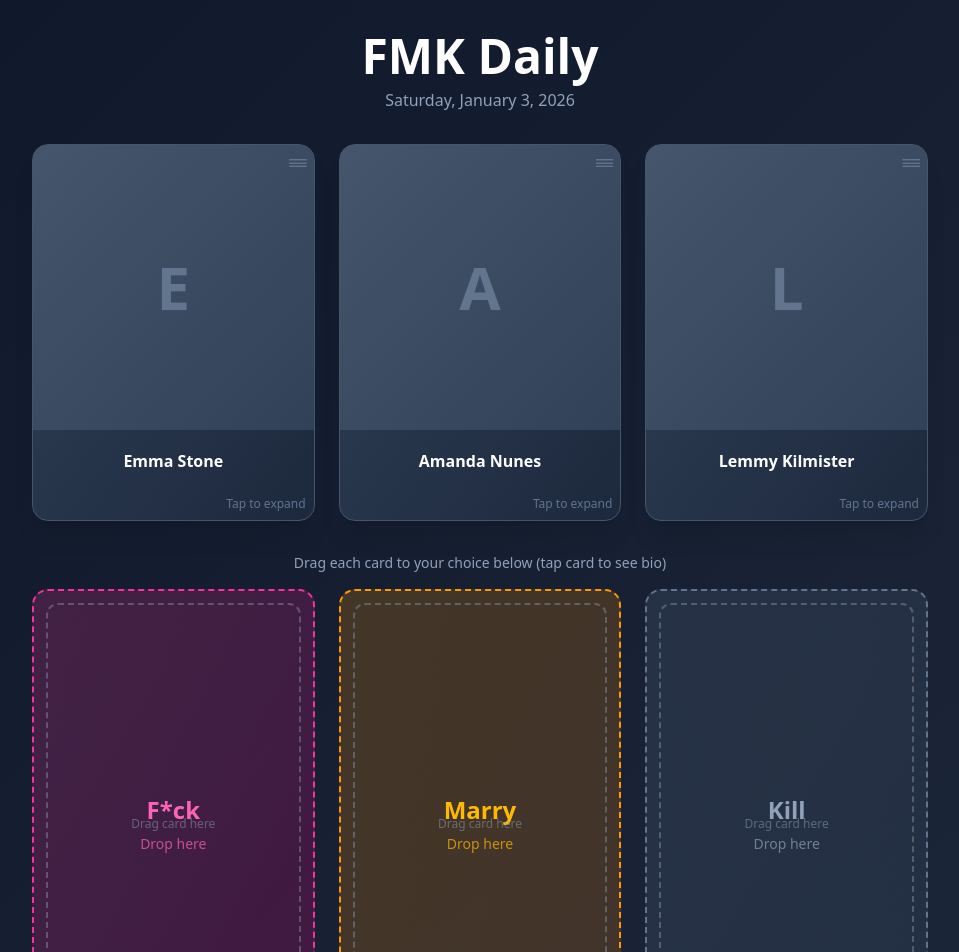
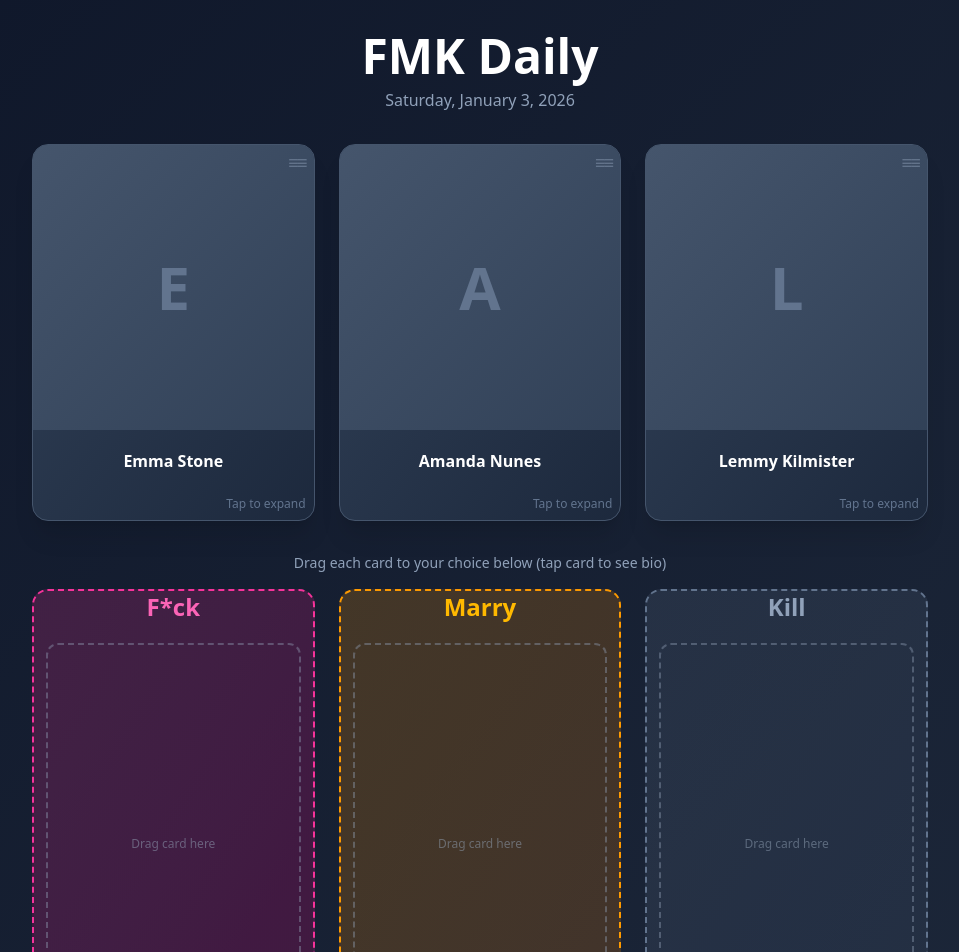
Before and after one commit to TharBePaschall/fmk-daily, a React (Vite) app: page / in a window 1280 px wide. Shown: the top 952 px of the page, without its empty margins (160-1119 px from the left). Built offline with nearby package versions, Linux system fonts and the light colour scheme; no server answers; the database is empty.

Commit message:
Ghost outline overlay fixed

```diff
--- a/src/components/CardHolder.jsx
+++ b/src/components/CardHolder.jsx
@@ -69,7 +69,7 @@
       onDragLeave={handleDragLeave}
       onDrop={handleDrop}
     >
-      <div className={'text-2xl font-bold mb-2 ' + color.text}>
+      <div className={'text-2xl font-bold mb-2 ' + color.text + ' relative z-20'}>
         {color.label}
       </div>
 
@@ -103,15 +103,12 @@
           </button>
         </div>
       ) : (
-        <>
+        <div className="relative flex-1 w-full flex items-center justify-center">
           {/* Ghost outline for empty holder */}
           <div className="card-holder-ghost">
             <span className="card-holder-ghost-text">Drag card here</span>
           </div>
-          <span className={'text-sm opacity-70 ' + color.text + ' relative z-10'}>
-            Drop here
-          </span>
-        </>
+        </div>
       )}
     </div>
   )
```
